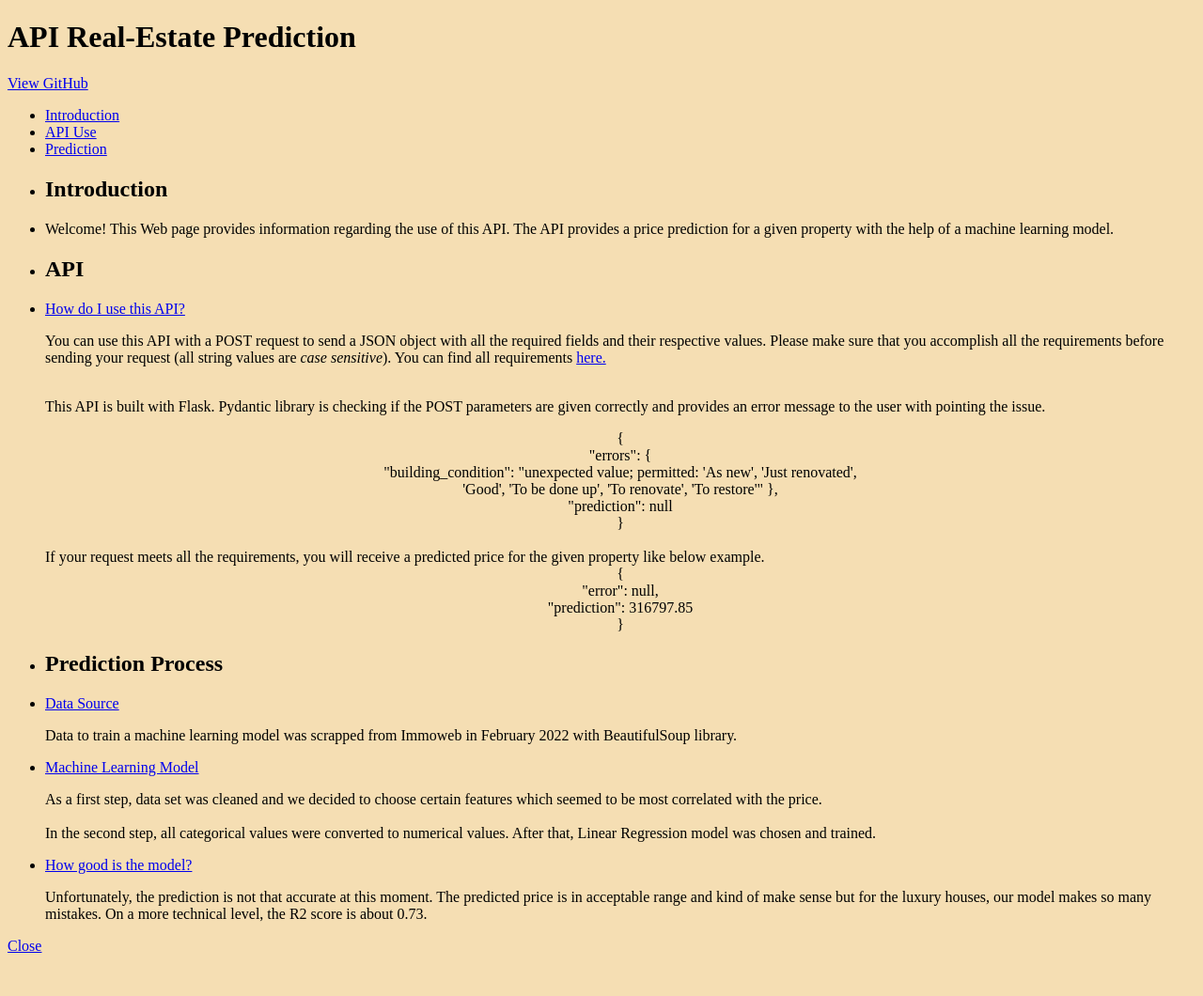
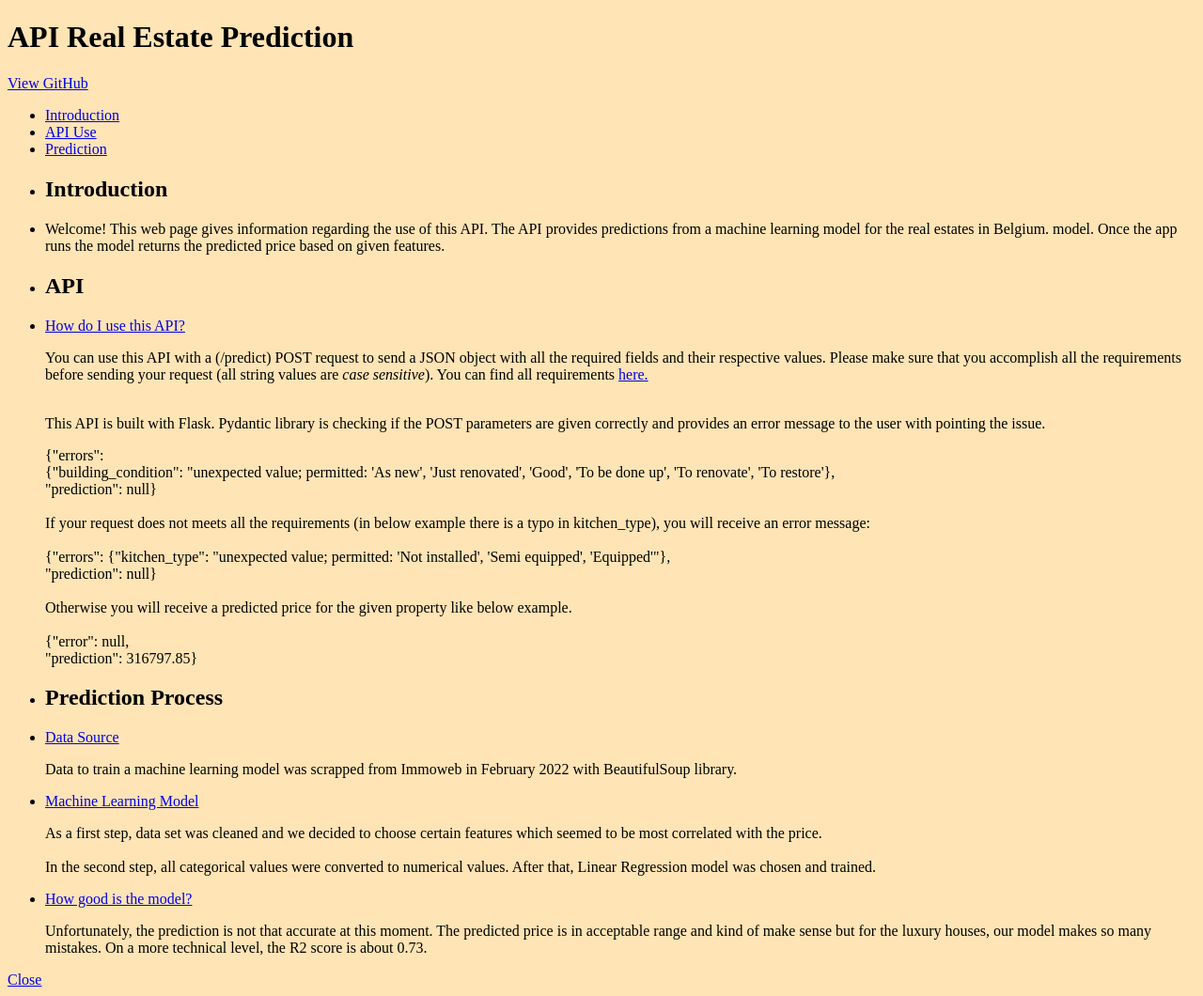
Before and after one commit to bridgecrew-perf6/API_Deployment, a Flask app: page / in a window 1280 px wide. Shown: the whole page at 94% size. Before the commit the page ends 1014 px from the top, so only its background shows below. Run offline with Flask 2, Linux system fonts and the light colour scheme; parts of the project's set-up code (start-up, migrations or seed data) failed here and were passed over.

Commit message:
email sended

```diff
--- a/app.py
+++ b/app.py
@@ -10,6 +10,7 @@ app = Flask(__name__)
 
 
 @app.route("/", methods=["GET"])
+
 def home():
     """Display API documentation"""
     return render_template("home.html")
--- a/templates/home.html
+++ b/templates/home.html
@@ -8,10 +8,10 @@
 	<title>API Real Estate Prediction | Based on CodyHouse Template</title>
 </head>
 
-<body style="background-color:wheat;">
+<body style="background-color:moccasin;">
 	<header class="cd-header flex flex-column flex-center">
 		<div class="text-component text-center">
-			<h1>API Real-Estate Prediction </h1>
+			<h1>API Real Estate Prediction </h1>
 			<p><a class="cd-article-link" href="https://github.com/dilsadozbrk?tab=repositories">View GitHub</a></p>
 		</div>
 	</header>
@@ -32,9 +32,10 @@
 				<li class="cd-faq__item">
 					<div class="cd-faq__content">
 						<div class="text-component">
-							<p>Welcome! This Web page provides information regarding the use of this API. The API
-								provides a price prediction for a given property with the help of a machine learning
-								model. </p>
+							<p>Welcome! This web page gives information regarding the use of this API. The API
+								provides predictions from a machine learning model for the real estates in Belgium.
+								model. Once the app runs the model returns the predicted price based on given features.
+							</p>
 						</div>
 					</div> <!-- cd-faq__content -->
 				</li>
@@ -48,7 +49,7 @@
 					<a class="cd-faq__trigger" href="#0"><span>How do I use this API?</span></a>
 					<div class="cd-faq__content">
 						<div class="text-component">
-							<p>You can use this API with a POST request to send a JSON object with all the required
+							<p>You can use this API with a (/predict) POST request to send a JSON object with all the required
 								fields
 								and their respective values. Please make sure that you accomplish all the requirements
 								before sending your request (all string values are<i> case sensitive</i>). You can find
@@ -57,19 +58,19 @@
 
 							<p> This API is built with Flask. Pydantic library is checking if the POST parameters are
 								given correctly and provides an error message to the user with pointing the issue.<br>
-							<div style="text-align: center;"> {<br>
-								"errors": {<br>
-								"building_condition": "unexpected value; permitted: 'As new', 'Just renovated',
-								<br>'Good', 'To be done up', 'To renovate', 'To restore'"
-								},<br>
-								"prediction": null<br>
-								}<br><br></div>
-							If your request meets all the requirements, you will receive a predicted price for the given
-							property like below example.<br>
-							<div style="text-align: center;"> {<br>
-								"error": null,<br>
-								"prediction": 316797.85<br>
-								} </p>
+							<div> {"errors":<br>
+								{"building_condition": "unexpected value; permitted: 'As new', 'Just renovated',
+								'Good', 'To be done up', 'To renovate', 'To restore'},<br>
+								"prediction": null}<br><br>
+							</div>
+							If your request does not meets all the requirements (in below example there is a typo in kitchen_type), you will receive an error message:<br><br>
+							<div> {"errors": {"kitchen_type": "unexpected value; permitted: 'Not installed', 'Semi equipped', 'Equipped'"},<br>
+								"prediction": null}<br><br>
+							</div>
+							Otherwise you will receive a predicted price for the given
+							property like below example.<br><br>
+							<div> {"error": null,<br>
+								"prediction": 316797.85} </p>
 							</div>
 						</div>
 					</div> <!-- cd-faq__content -->
```
